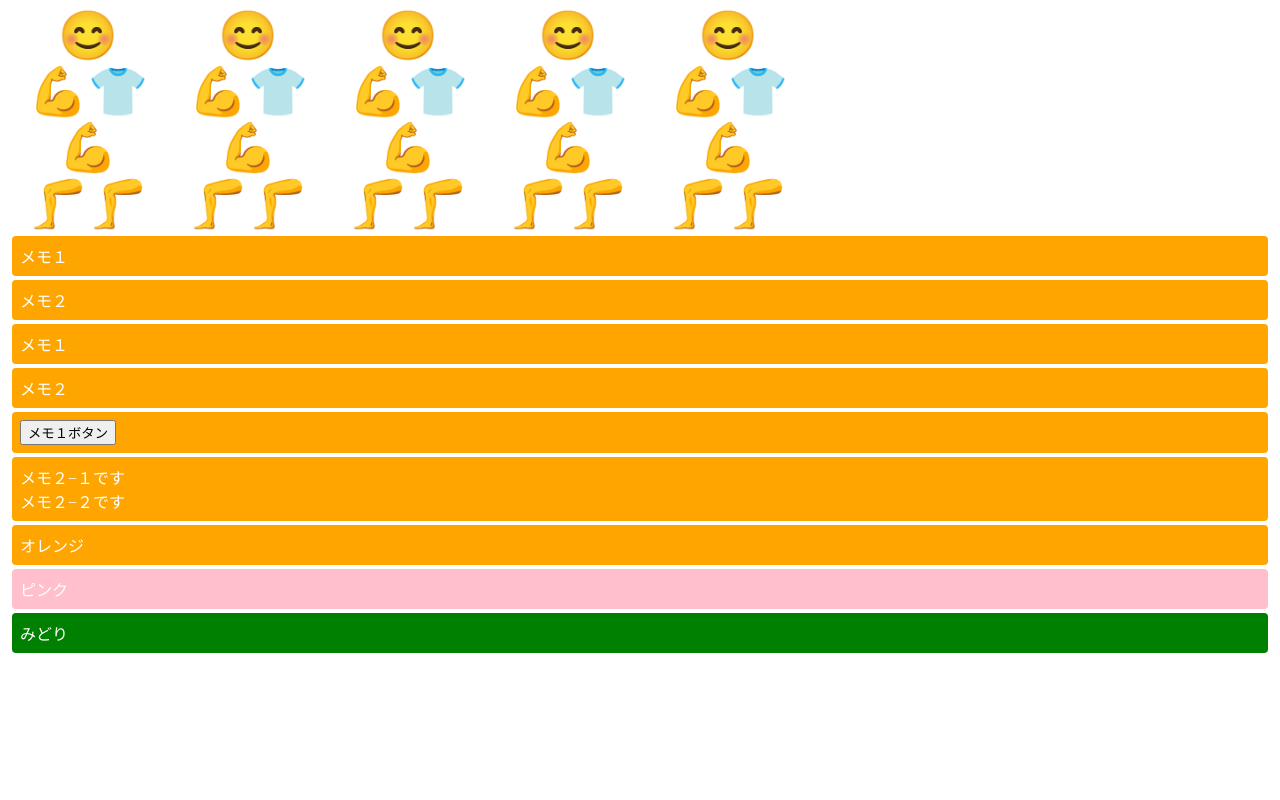
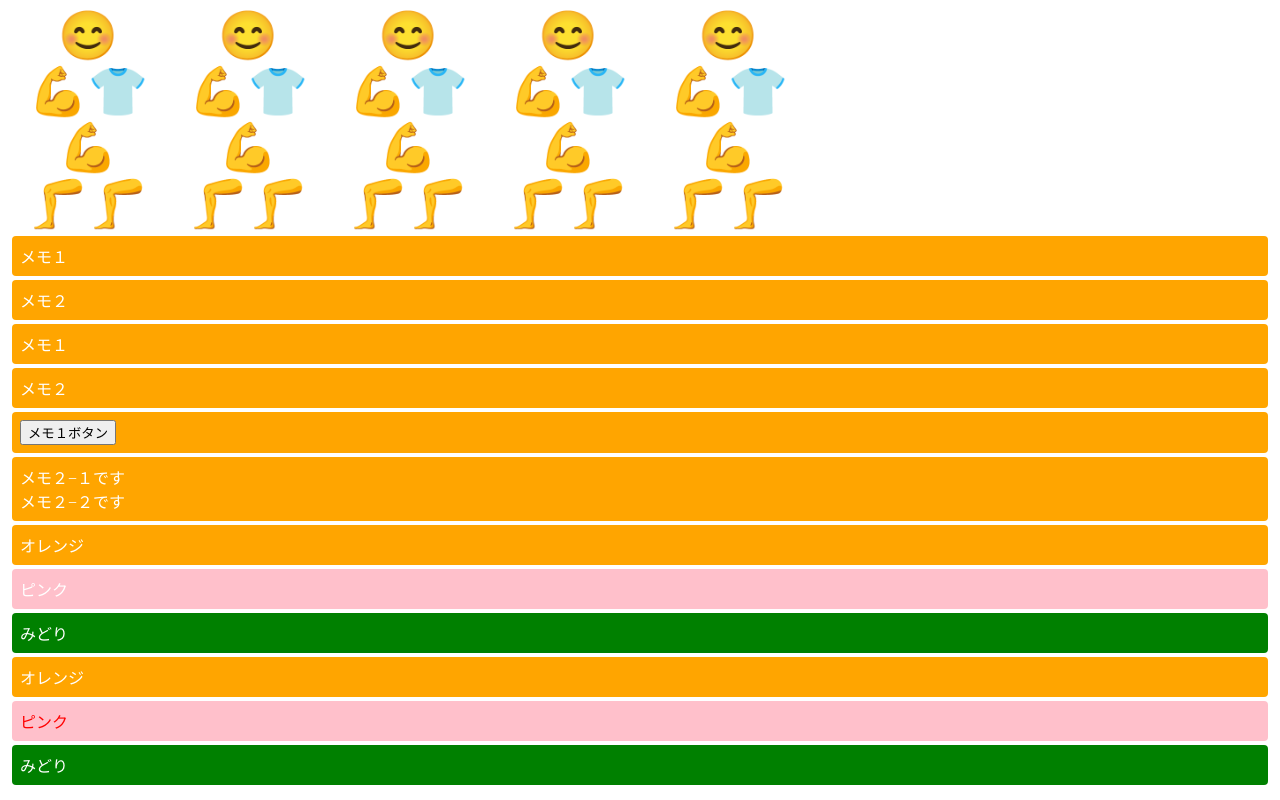
Before and after one commit to tomotakashimizu/vue-cli-sample, a Vue app: page / in a window 1280 px wide. Built offline with nearby package versions, Linux system fonts and the light colour scheme.

Commit message:
props の例１（受け取った値を class に結びつけることで、いくつかのスタイルを切り替えてつかうコンポーネントがつくれます。）

```diff
--- a/src/App.vue
+++ b/src/App.vue
@@ -29,6 +29,10 @@
       <simple-memo bgColor="orange">オレンジ</simple-memo>
       <simple-memo bgColor="pink">ピンク</simple-memo>
       <simple-memo bgColor="green">みどり</simple-memo>
+
+      <simple-memo colorType="orange">オレンジ</simple-memo>
+      <simple-memo colorType="pink">ピンク</simple-memo>
+      <simple-memo colorType="green">みどり</simple-memo>
     </div>
   </div>
 </template>
--- a/src/components/SimpleMemo.vue
+++ b/src/components/SimpleMemo.vue
@@ -1,15 +1,27 @@
 <template>
-  <div class="simple-memo" v-bind:style="{ backgroundColor: bgColor }">
+  <div
+    class="simple-memo"
+    v-bind:style="{ backgroundColor: bgColor }"
+    v-bind:class="colorType"
+  >
     <!-- メモ -->
     <!-- 「メモ」を「<slot />」におきかえただけ -->
     <slot />
   </div>
+  <!-- <div class="simple-memo" v-bind:class="colorType">
+    <slot />
+  </div> -->
 </template>
 
 <script>
 export default {
   props: {
     bgColor: {
+      validator(value) {
+        return ["orange", "pink", "green"].includes(value)
+      },
+    },
+    colorType: {
       validator(value) {
         return ["orange", "pink", "green"].includes(value)
       },
@@ -26,4 +38,17 @@ export default {
   background-color: orange;
   color: white;
 }
+/* colorType */
+.orange {
+  background-color: orange;
+  color: white;
+}
+.pink {
+  background-color: pink;
+  color: red;
+}
+.green {
+  background-color: green;
+  color: white;
+}
 </style>
```
